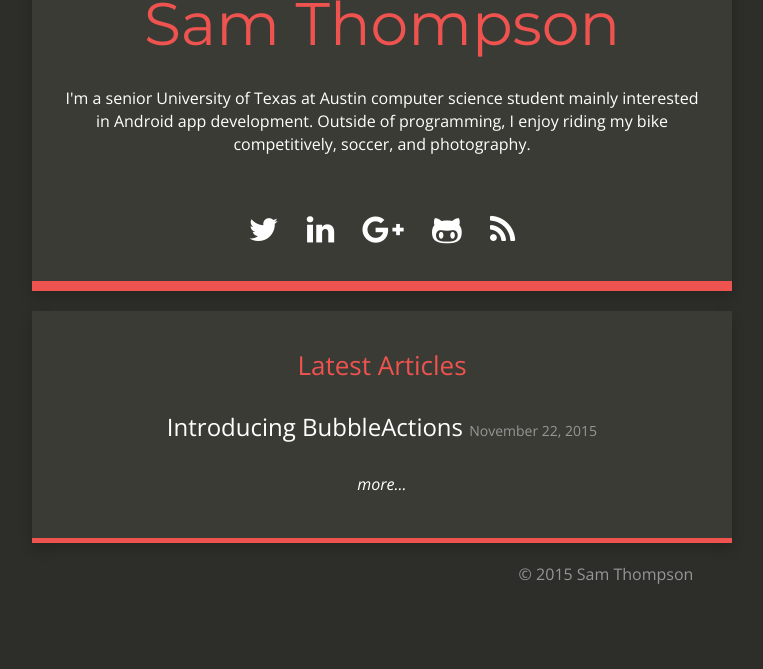
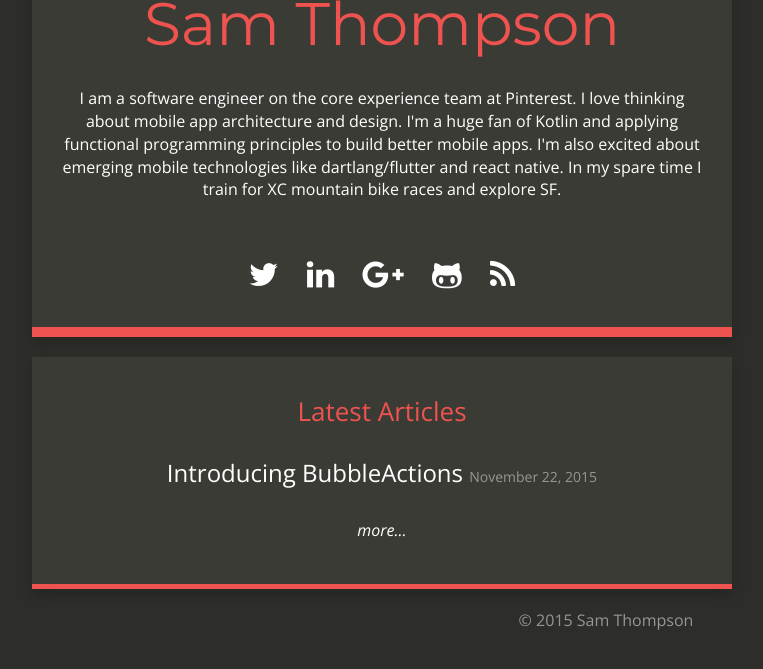
Before and after one commit to SamThompson/SamThompson.github.io, a Jekyll site: the page built from index.html, in a window 1280 px wide, cut to the strip 174-843 px from the top of the page. Shown: the whole strip, without its empty margins (258-1021 px from the left). Built offline with Jekyll 4.4.1, drawn with Linux system fonts in a browser that asks for light colours; nearby versions of some CDN libraries; Markdown is read by kramdown in place of the engine named in the settings.

Commit message:
Update description

```diff
--- a/_config.yml
+++ b/_config.yml
@@ -4,7 +4,13 @@ email:
 description: ""
 baseurl: ""
 url: "http://samthompson.me"
-title_description: "I'm a senior University of Texas at Austin computer science student mainly interested in Android app development. Outside of programming, I enjoy riding my bike competitively, soccer, and photography."
+title_description: "I am a software engineer on the core experience team at Pinterest.
+
+I love thinking about mobile app architecture and design. I'm a huge fan of Kotlin and applying functional programming principles to build better mobile apps.
+
+I'm also excited about emerging mobile technologies like dartlang/flutter and react native.
+
+In my spare time I train for XC mountain bike races and explore SF."
 title_image: "https://avatars3.githubusercontent.com/u/4391203?v=3&s=460"
 google_analytics: "UA-70351113-1"
 disqus_account: samthompsonblog
```
